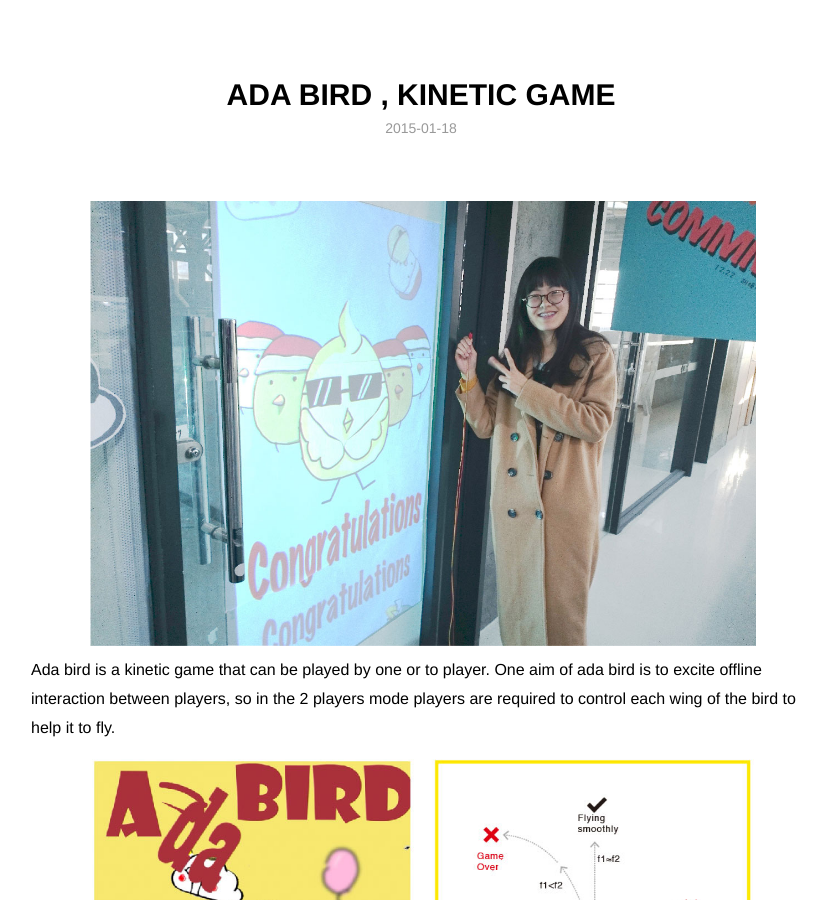
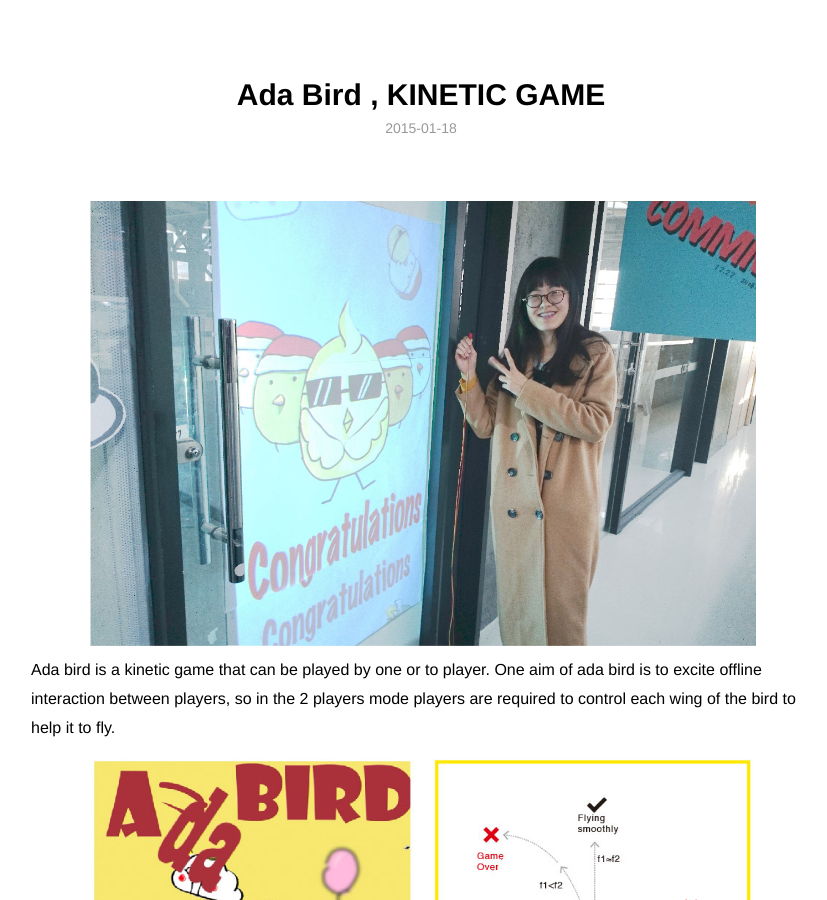
Before and after one commit to yuanyuanhu96/Potfolio-Archive, a Jekyll site: the page built from _posts/2015-01-18-Ada-bird.md, in a window 1280 px wide and 900 px high. Shown: the whole window, without its empty margins (219-1046 px from the left). Built offline with Jekyll 4.4.1, drawn with Linux system fonts in a browser that asks for light colours; some of the changed text lies outside the part shown.

Commit message:
Update 2015-01-18-Ada-bird.md

```diff
--- a/_posts/2015-01-18-Ada-bird.md
+++ b/_posts/2015-01-18-Ada-bird.md
@@ -1,6 +1,7 @@
 ---
 layout: post
-title: ADA BIRD , KINETIC GAME
+title: Ada Bird , KINETIC GAME
+icon: <img src="/images/Project-icon-png/Project-icon-07.png" alt="" width="50"/>
 description: Ada bird is a kinetic game that can be played by one or to player. One aim of ada bird is to excite offline interaction between players, so in the 2 players mode players are required to control each wing of the bird to help it to fly.
 category: blog
 ---
```
